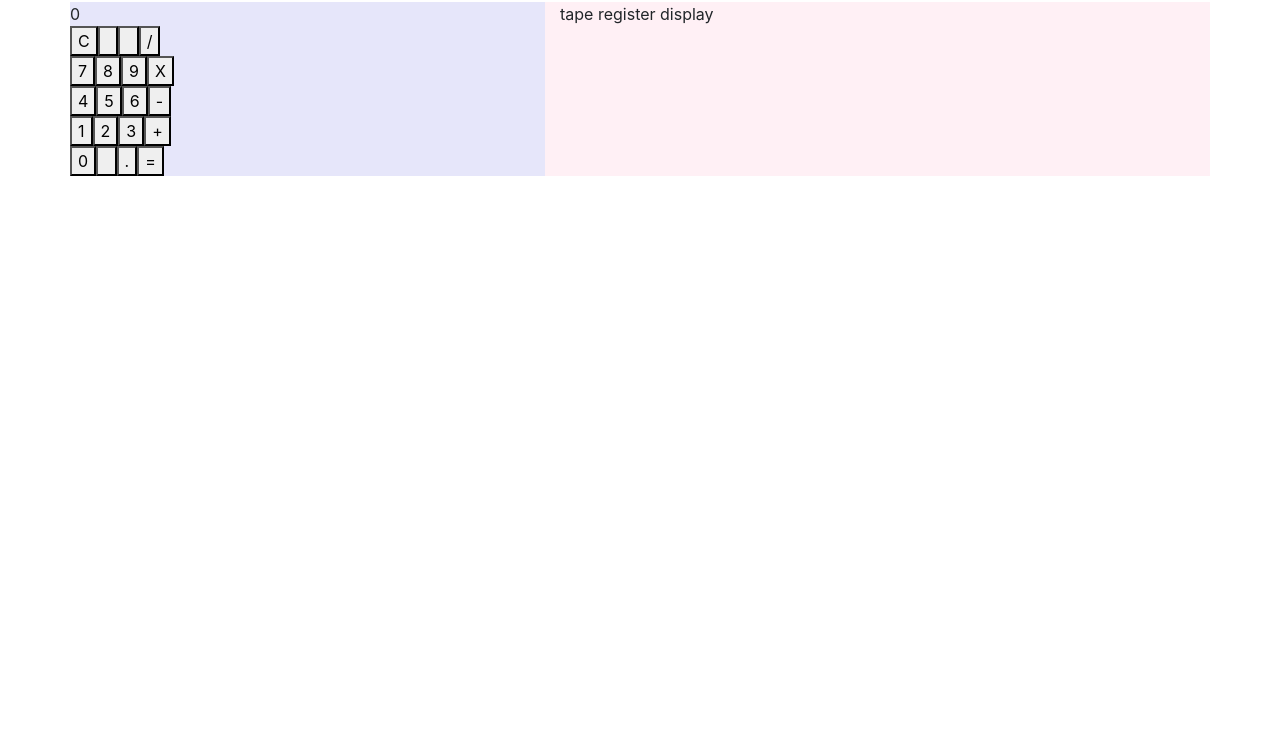
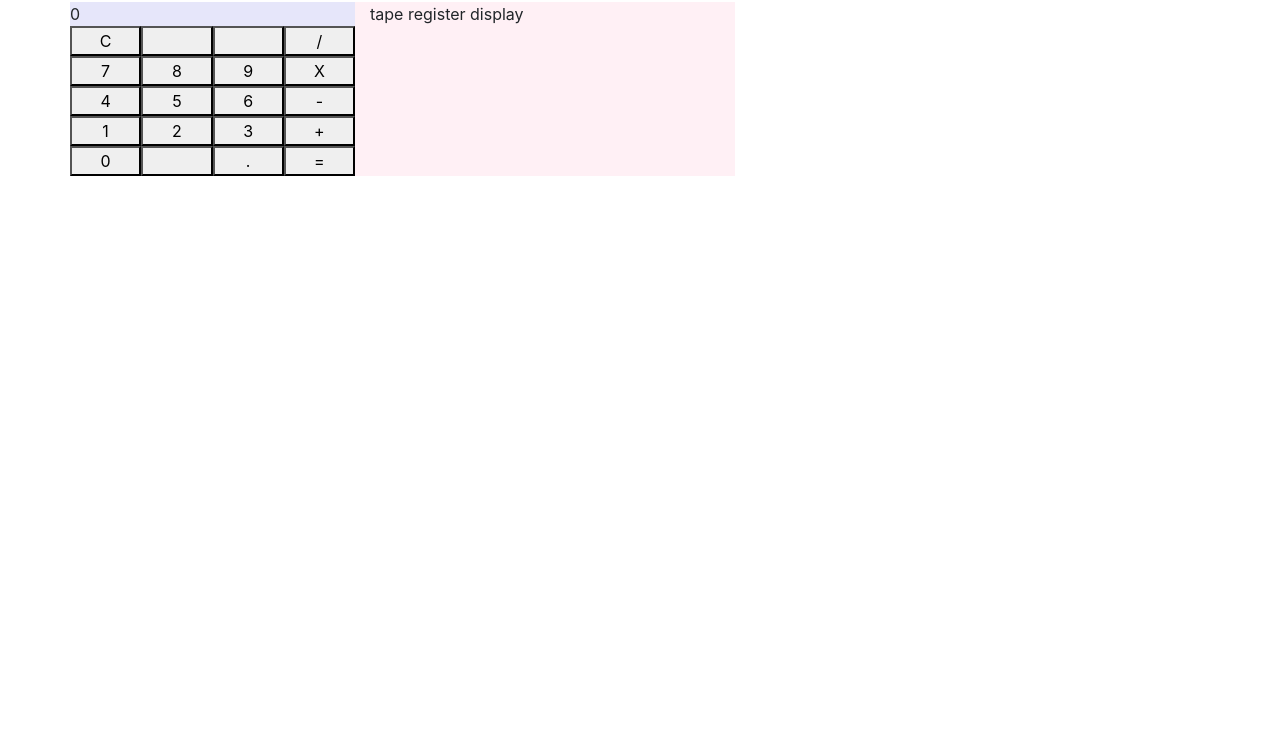
Before and after one commit to rcbrowder/vue-calculator, a plain HTML site: page index.html in a window 1280 px wide. Shown: the part 54-800 px from the top of the page. Drawn offline with nearby package versions, Linux system fonts and the light colour scheme.

```diff
--- a/index.html
+++ b/index.html
@@ -6,6 +6,7 @@
         <title>Vue Calculator</title>
 
         <link rel="stylesheet" href="https://stackpath.bootstrapcdn.com/bootstrap/4.1.1/css/bootstrap.min.css" integrity="sha384-WskhaSGFgHYWDcbwN70/dfYBj47jz9qbsMId/iRN3ewGhXQFZCSftd1LZCfmhktB" crossorigin="anonymous">
+        <link rel="stylesheet" href="style.css">
     </head>
 
     <body class="container">
@@ -13,42 +14,42 @@
 
         <div id="main">
             <div class="row">
-                <div id="calc" class="col-sm-5" style="background-color:lavender;">
+                <div id="calc" class="col-sm-3" style="background-color:lavender;">
                     <div class="row">
                         <div id="display" class="display">{{ display }}</div>
                     </div>
                     <div class="row">
-                        <button class="key func">C</button>
-                        <button class="key dud">&nbsp;</button>
-                        <button class="key dud">&nbsp;</button>
-                        <button class="key func">/</button>
+                        <button class="col-sm key func">C</button>
+                        <button class="col-sm key dud">&nbsp;</button>
+                        <button class="col-sm key dud">&nbsp;</button>
+                        <button class="col-sm key func">/</button>
                     </div>
                     <div class="row">
-                        <button class="key numeric">7</button>
-                        <button class="key numeric">8</button>
-                        <button class="key numeric">9</button>
-                        <button class="key func">X</button>
+                        <button class="col-sm key numeric">7</button>
+                        <button class="col-sm key numeric">8</button>
+                        <button class="col-sm key numeric">9</button>
+                        <button class="col-sm key func">X</button>
                     </div>
                     <div class="row">
-                        <button class="key numeric">4</button>
-                        <button class="key numeric">5</button>
-                        <button class="key numeric">6</button>
-                        <button class="key func">-</button>
+                        <button class="col-sm key numeric">4</button>
+                        <button class="col-sm key numeric">5</button>
+                        <button class="col-sm key numeric">6</button>
+                        <button class="col-sm key func">-</button>
                     </div>
                     <div class="row">
-                        <button class="key numeric">1</button>
-                        <button class="key numeric">2</button>
-                        <button class="key numeric">3</button>
-                        <button class="key func">+</button>
+                        <button class="col-sm key numeric">1</button>
+                        <button class="col-sm key numeric">2</button>
+                        <button class="col-sm key numeric">3</button>
+                        <button class="col-sm key func">+</button>
                     </div>
                     <div class="row">
-                        <button class="key numeric">0</button>
-                        <button class="key dud">&nbsp;</button>
-                        <button class="key numeric">.</button>
-                        <button class="key func">=</button>
+                        <button class="col-sm key numeric">0</button>
+                        <button class="col-sm key dud">&nbsp;</button>
+                        <button class="col-sm key numeric">.</button>
+                        <button class="col-sm key func">=</button>
                     </div>
                 </div>
-                <div id="tape" class="col-sm-7" style="background-color:lavenderblush;">tape register display
+                <div id="tape" class="col-sm-4" style="background-color:lavenderblush;">tape register display
                 </div>
             </div>
         </div>
--- a/style.css
+++ /dev/null
@@ -1,4 +0,0 @@
-* {
-    margin: 0;
-    padding: 0;
-}
```
Also changed, not shown: 2 other files.
